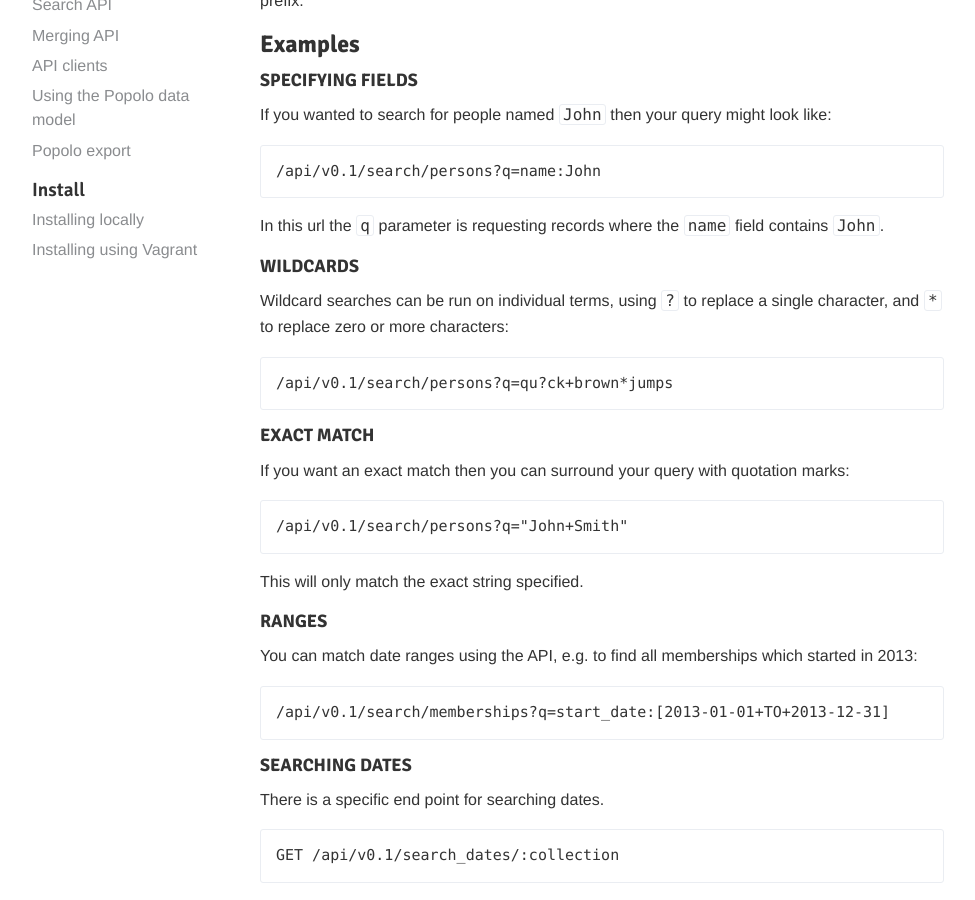
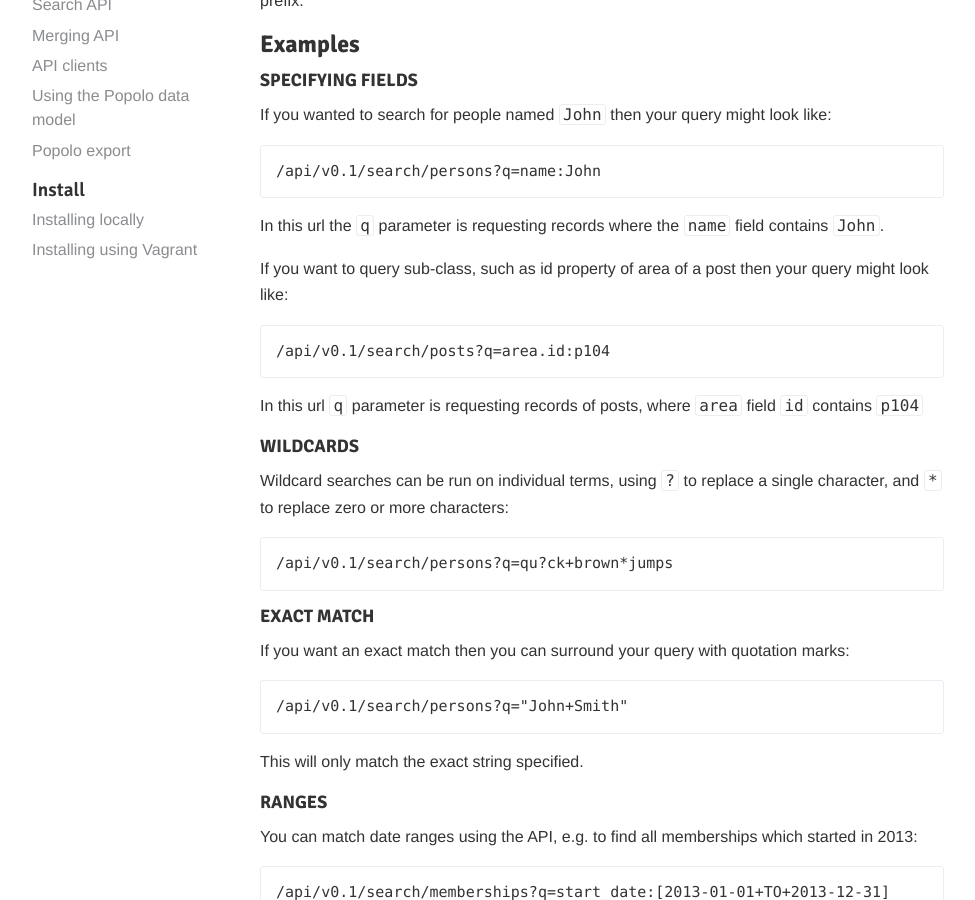
Before and after one commit to mysociety/popit.poplus.org, a Jekyll site: the page built from docs/api/search.md, in a window 1280 px wide and 900 px high, scrolled down 667 px. Shown: the whole window, without its empty margins (38-1013 px from the left). Built offline with Jekyll 4.4.1, drawn with Linux system fonts in a browser that asks for light colours.

Commit message:
Update search.md
Add documentation for subclass properties thanks to tip from @dracos for in reply to issue #842

```diff
--- a/docs/api/search.md
+++ b/docs/api/search.md
@@ -28,6 +28,12 @@ If you wanted to search for people named `John` then your query might look like:
     /api/v0.1/search/persons?q=name:John
 
 In this url the `q` parameter is requesting records where the `name` field contains `John`.
+
+If you want to query sub-class, such as id property of area of a post then your query might look like:
+
+    /api/v0.1/search/posts?q=area.id:p104
+
+In this url `q` parameter is requesting records of posts, where `area` field `id` contains `p104`
 
 #### Wildcards
 
```
